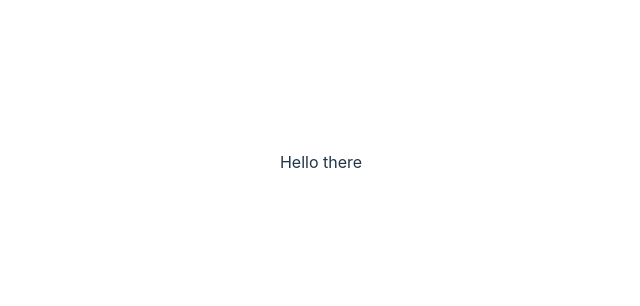
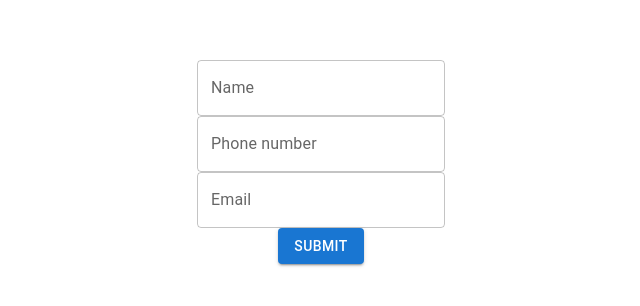
Before and after one commit to HETARTH7/gmo, a React (Vite) app: page / in a window 1280 px wide. Shown: the part 238-544 px from the top of the page, without its empty margins (319-959 px from the left). Built offline with nearby package versions, Linux system fonts and the light colour scheme.

Commit message:
add first page

```diff
--- a/src/App.tsx
+++ b/src/App.tsx
@@ -1,8 +1,16 @@
 import "./App.css";
+import Form from "./Form";
+import { BrowserRouter, Route, Routes } from "react-router-dom";
 
 function App() {
   return (
-    <div>Hello there</div>
+    <div>
+      <BrowserRouter>
+        <Routes>
+          <Route path="/" element={<Form />} />
+        </Routes>
+      </BrowserRouter>
+    </div>
   );
 }
 
--- /dev/null
+++ b/src/Form.tsx
@@ -0,0 +1,57 @@
+import { useState } from "react";
+import { Button, TextField } from "@mui/material";
+
+const Form = () => {
+  const [user, setUser] = useState({
+    name: "",
+    phone: "",
+    email: "",
+  });
+
+  const handleInputChange = (e: React.ChangeEvent<HTMLInputElement>) => {
+    const { name, value } = e.target;
+    setUser((prevState) => ({ ...prevState, [name]: value }));
+  };
+
+  const handleSubmit = (e: React.FormEvent<HTMLFormElement>) => {
+    e.preventDefault();
+    if (user.name === "" || user.email === "" || user.phone === "") {
+      alert("Please provide all details");
+      window.location.href = "/";
+    } else {
+      localStorage.setItem("user", JSON.stringify(user));
+      window.location.href = "/second";
+    }
+  };
+
+  return (
+    <form onSubmit={handleSubmit}>
+      <TextField
+        name="name"
+        label="Name"
+        value={user.name}
+        onChange={handleInputChange}
+      />
+      <br />
+      <TextField
+        name="phone"
+        label="Phone number"
+        value={user.phone}
+        onChange={handleInputChange}
+      />
+      <br />
+      <TextField
+        name="email"
+        label="Email"
+        value={user.email}
+        onChange={handleInputChange}
+      />
+      <br />
+      <Button type="submit" variant="contained" color="primary">
+        Submit
+      </Button>
+    </form>
+  );
+};
+
+export default Form;
--- /dev/null
+++ b/src/Second.tsx
@@ -0,0 +1,5 @@
+const Second = () => {
+  <div>Second page h bhai</div>;
+};
+
+export default Second;
```
Also changed, not shown: package.json (+6 -1 lines), 1 other file (tests, documents, lock files or other folders).
